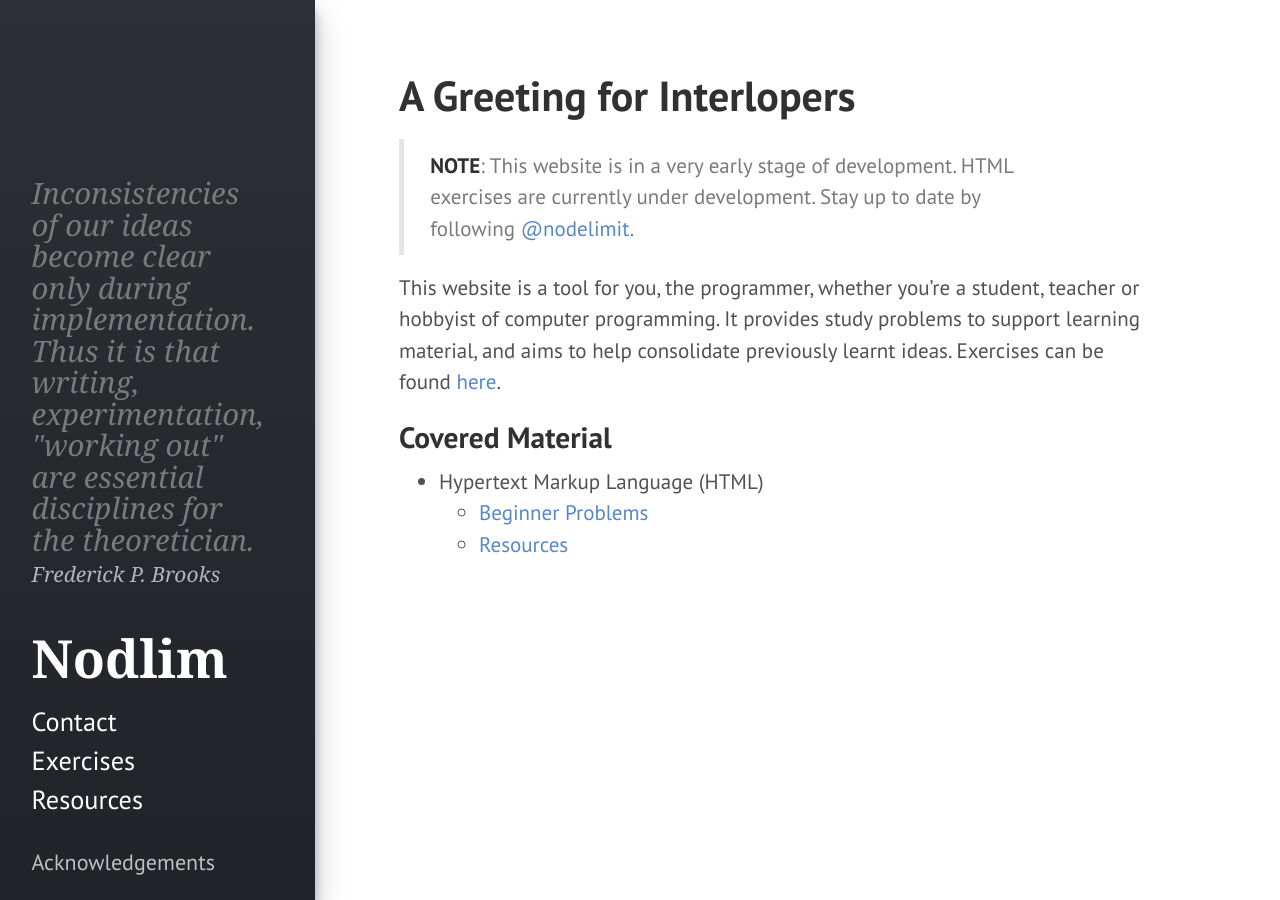
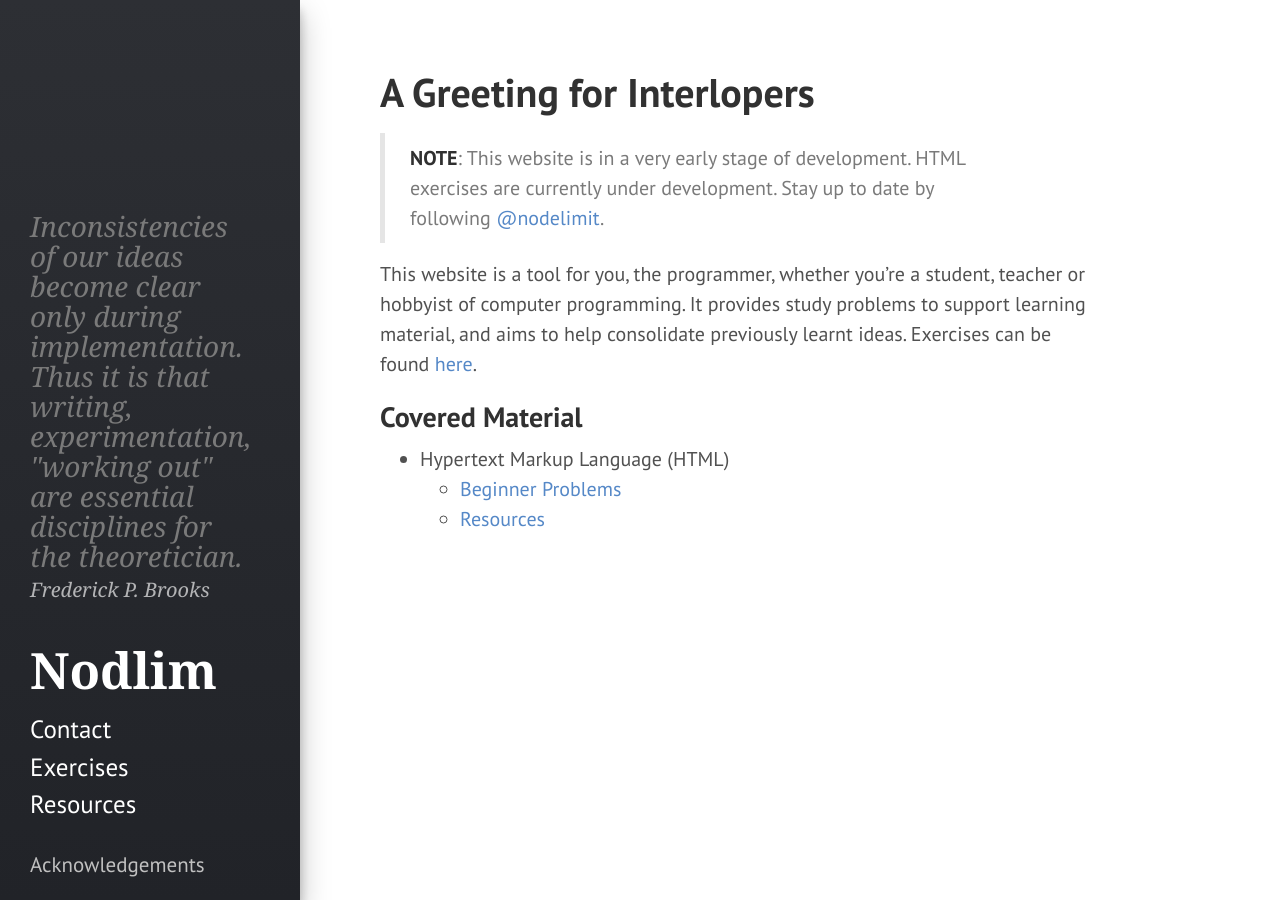
Before and after one commit to kranzuft/nodlim_old, a Jekyll site: the page built from index.md, in a window 1280 px wide. Built offline with Jekyll 4.4.1, drawn with Linux system fonts in a browser that asks for light colours.

Commit message:
minor alterations

```diff
--- a/public/css/hyde.css
+++ b/public/css/hyde.css
@@ -17,12 +17,12 @@ html {
 }
 @media (min-width: 48em) {
   html {
-    font-size: 17px;
+    font-size: 16px;
   }
 }
 @media (min-width: 58em) {
   html {
-    font-size: 21px;
+    font-size: 20px;
   }
 }
 
```
